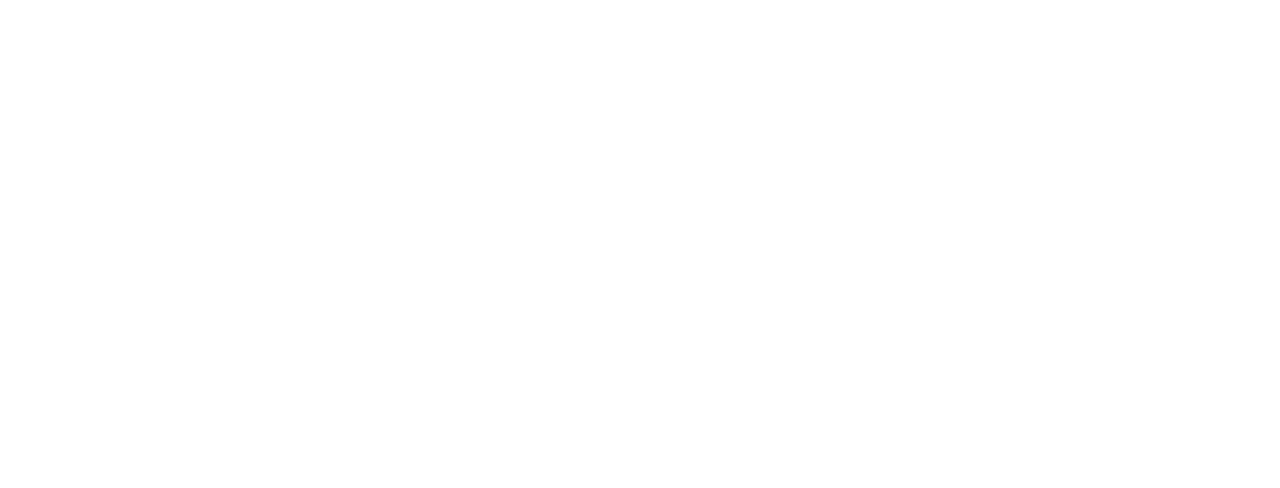
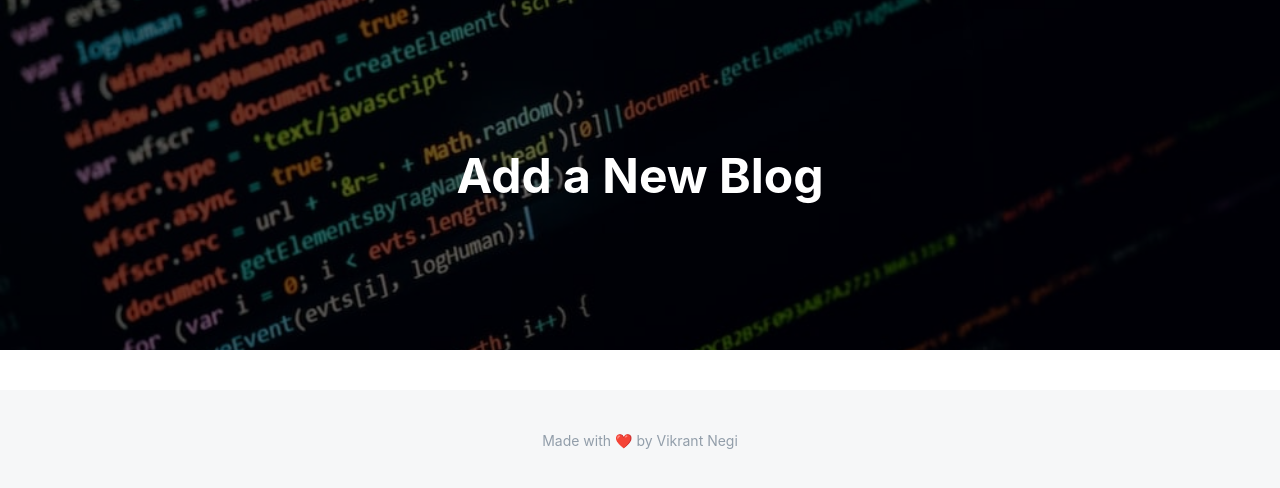
Before and after one commit to Vikraantnegi/MyBlogs, a React (Create React App) app in the folder clientside/: page /create in a window 1280 px wide. Shown: the top 488 px of the page. Built offline with nearby package versions, Linux system fonts and the light colour scheme.

Commit message:
ADD : CreateBlog Screen

```diff
--- a/clientside/src/App.js
+++ b/clientside/src/App.js
@@ -1,6 +1,7 @@
 import React from 'react';
 import HomePage from './screens/HomePage/HomePage';
 import BlogPage from './screens/BlogPage/BlogPage';
+import CreateBlog from './screens/CreateBlog/CreateBlog';
 import {
   BrowserRouter as Router,
   Switch,
@@ -18,6 +19,9 @@
             <Route path="/blog/:id">
               <BlogPage />
             </Route>
+            <Route path="/create">
+              <CreateBlog />
+            </Route>
           </Switch>
       </Router>
     </div>
--- /dev/null
+++ b/clientside/src/components/CreateBlog/Header/Header.js
@@ -0,0 +1,9 @@
+import React from 'react'
+
+export default function Header() {
+    return (
+        <header>
+            <div className="User__profileName">Add a New Blog</div>
+        </header>
+    )
+}
--- /dev/null
+++ b/clientside/src/screens/CreateBlog/CreateBlog.js
@@ -0,0 +1,13 @@
+import React from 'react'
+import Header from '../../components/CreateBlog/Header/Header';
+import Footer from '../../components/HomePage/Footer/Footer';
+
+export default function CreateBlog() {
+    return (
+        <div className="myBlogs__home">
+            <Header />
+
+            <Footer />
+        </div>
+    )
+}
--- a/clientside/src/screens/HomePage/HomePage.js
+++ b/clientside/src/screens/HomePage/HomePage.js
@@ -7,8 +7,10 @@
 import {useSelector, useDispatch} from 'react-redux';
 import { AllBlogs, setBlogs } from '../../features/blogs/blogSlice';
 import AdminService from '../../AdminServices/AdminService';
+import { useHistory } from 'react-router';
 
 export default function HomePage() {
+    const history = useHistory();
     const dispatch = useDispatch();
     const blogList = useSelector(AllBlogs);
     useEffect(() => {
@@ -42,7 +44,7 @@
                 </div>
             </div>
             <div className="AddBlog">
-                <div className="AddBlogButton">
+                <div className="AddBlogButton" onClick={() => history.push('/create')}>
                     <AiOutlinePlus size={30} color="white" />
                 </div>
                 <p className="AddBlogText">Add Blog</p>
```
Also changed, not shown: clientside/src/screens/CreateBlog/CreateBlog.css (added).
